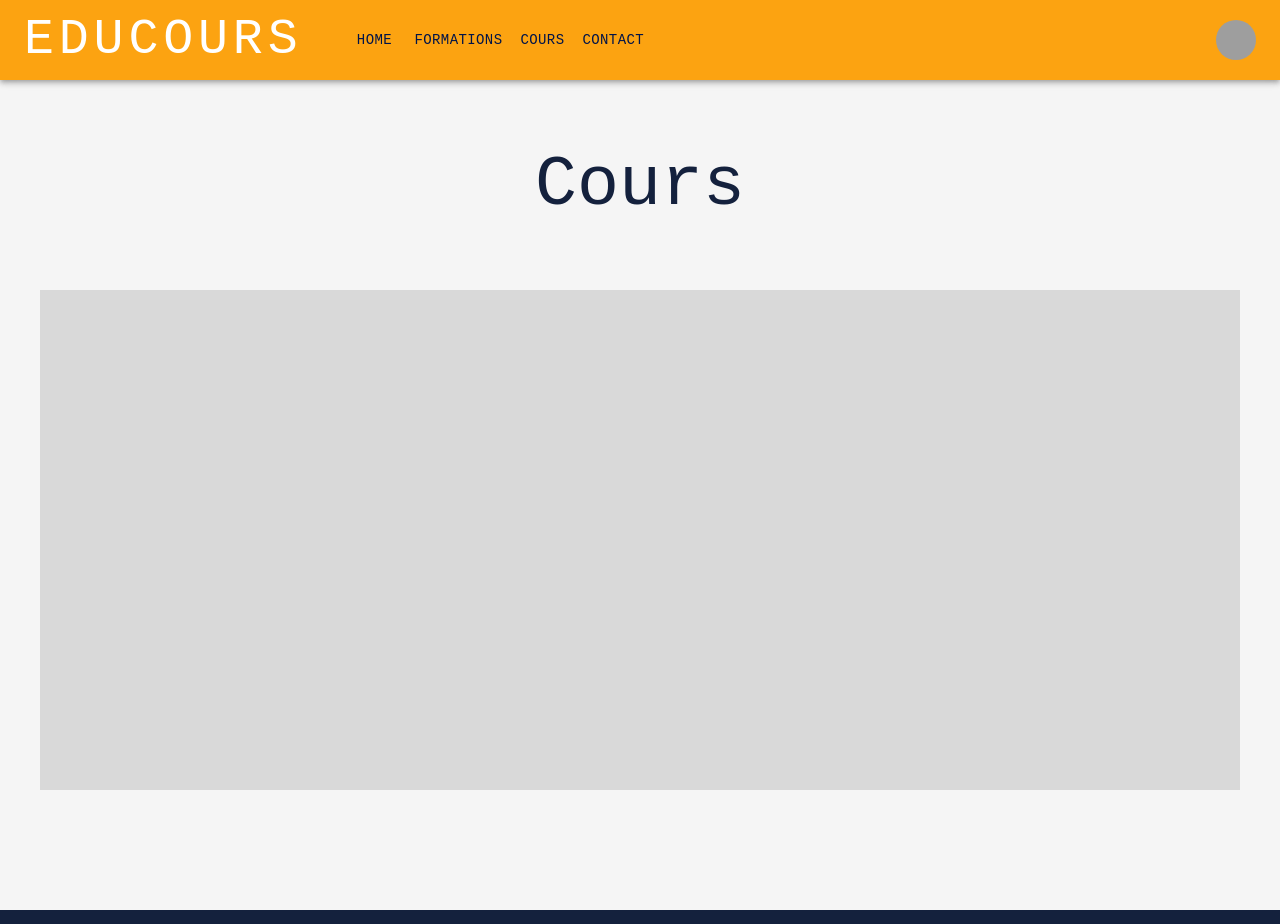
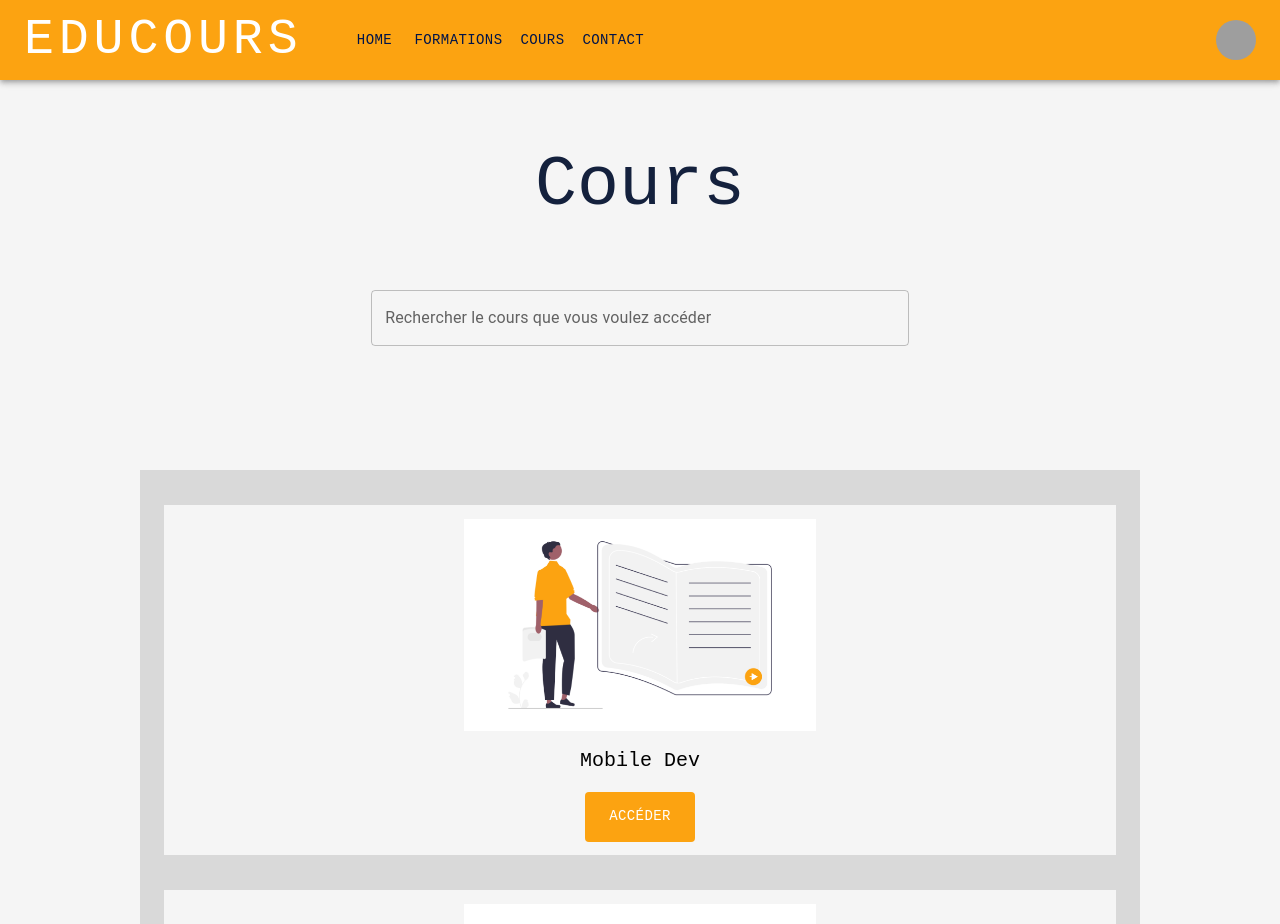
Before and after one commit to sofiane-ka/GL-project, a React (Create React App) app: page /cours in a window 1280 px wide. Shown: the top 924 px of the page. Built offline with nearby package versions, Linux system fonts and the light colour scheme; grey boxes are pictures that could not be loaded.

Commit message:
cours added

```diff
--- a/src/components/Cours.jsx
+++ b/src/components/Cours.jsx
@@ -5,11 +5,14 @@ import Stack from '@mui/material/Stack';
 import Container from '@mui/material/Container';
 import Navbar from "../components/Navbar";
 import Footer from "../components/Footer";
+import { Link } from "react-router-dom";
+import Button from '@mui/material/Button';
+import TextField from "@mui/material/TextField";
+import  { useState, useEffect } from "react";
 
-
-const EnsembleCours =[];
+const EnsembleCours =["Mobile Dev" , "Web Dev" , "Graphic Design" , "Film Editing","Logo Design"];
 const Cours= () => {
-
+   const [searchQuery, setSearchQuery] = useState("");
     return (
       <div className=''>
         <Navbar/>
@@ -37,7 +40,35 @@ const Cours= () => {
     Cours
  </Typography>
  </Box>
- <Container sx={{
+
+
+
+ <Box sx ={{
+
+              margin : "auto",
+              textAlign :"center",
+              height: 110,
+              marginTop :"150px",
+              marginBottom:"70px",
+              width:"70%",
+              alignItems:"center"
+               }}>
+                <form >
+ <TextField
+      id="search-bar"
+      className="text"
+      onInput={(e) => {
+        setSearchQuery(e.target.value);
+      }}
+      sx={{width:"60%",marginX:"0px"}} variant="outlined"  label="Rechercher le cours que vous voulez accéder"  placeholder="Mobile dev"
+    />
+
+
+
+</form>
+               </Box>
+
+ {/*  <Container sx={{
     backgroundColor :"#D9D9D9",
     weight:100,
     height:200*(EnsembleCours.length)+500,
@@ -48,6 +79,101 @@ const Cours= () => {
 
  </Container>
 
+*/}
+
+
+
+ {/* Cours*/}
+ <Container sx={{
+    backgroundColor :"#D9D9D9",
+    width:1000,
+    height:385*(EnsembleCours.length)+50,
+
+    marginTop:"50px",
+    marginBottom:"200px",
+    flexDirection:"column",
+    display:{md:"flex"}
+ }}>
+ {
+ EnsembleCours.filter((d) => Object.values(d).some(val => val.includes(searchQuery))).map((frm) => (
+<Container sx={{
+    height:350 ,
+    marginTop:"35px",
+    textAlign:"center",
+    backgroundColor:"#f5f5f5",
+    justifyContent:"center",
+    flexDirection:"column",
+    display:{md:"flex"}}}>
+
+                   {/* image */}
+
+                  <Container sx={{
+
+    height:340 ,
+    width:400,
+    textAlign:"center",
+    justifyContent:"center",
+    alignItems:"center",
+    flexDirection:"column",
+    display:{md:"flex"}
+ }}>
+ <img src={require('../img/livre.png')} alt="ann"/>
+
+                   {/* theme */}
+
+
+<Typography
+ variant="h6"
+ component="a"
+ sx={{
+  fontFamily: 'monospace',
+  fontWeight: 10,
+  fontSize:20,
+  letterSpacing: '.0rem',
+  color: '#000000',
+  marginTop : "14px",
+  textAlign:"center",
+  display: {md: 'flex'}
+
+ }}
+ > {frm}</Typography>
+
+<Button
+              key="submit"
+
+              sx={{
+                color: 'white',
+                 display: 'block',
+                backgroundColor:"#FCA311" ,
+                marginTop:"15px",
+                height:50,
+                width:110,
+                fontFamily: 'monospace',
+                '&:hover': {
+                   backgroundColor: '"#14213D',
+                   opacity: [0.9, 0.8, 1],
+                 },
+             }}
+            >
+
+               <Link to ="/home">Accéder</Link>
+
+            </Button>
+            </Container>
+</Container>
+
+
+
+
+
+
+
+
+
+))
+}
+</Container>
+
  <Footer/>
       </div>
     )
```
